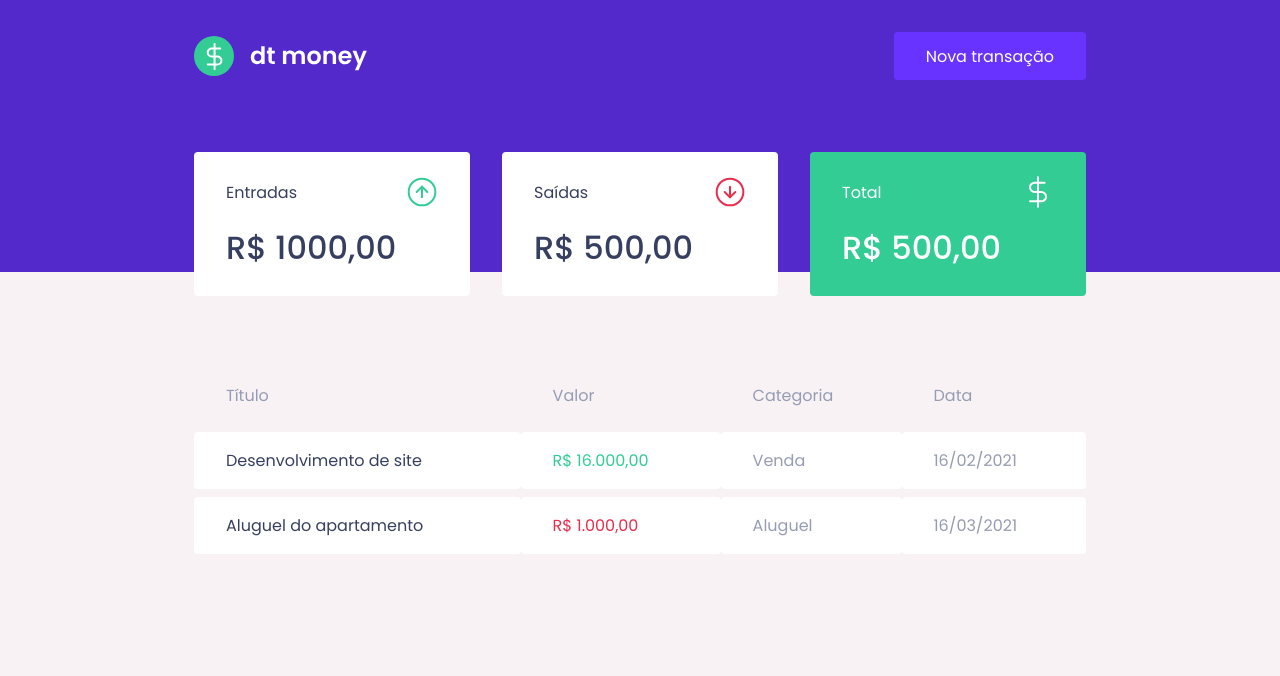
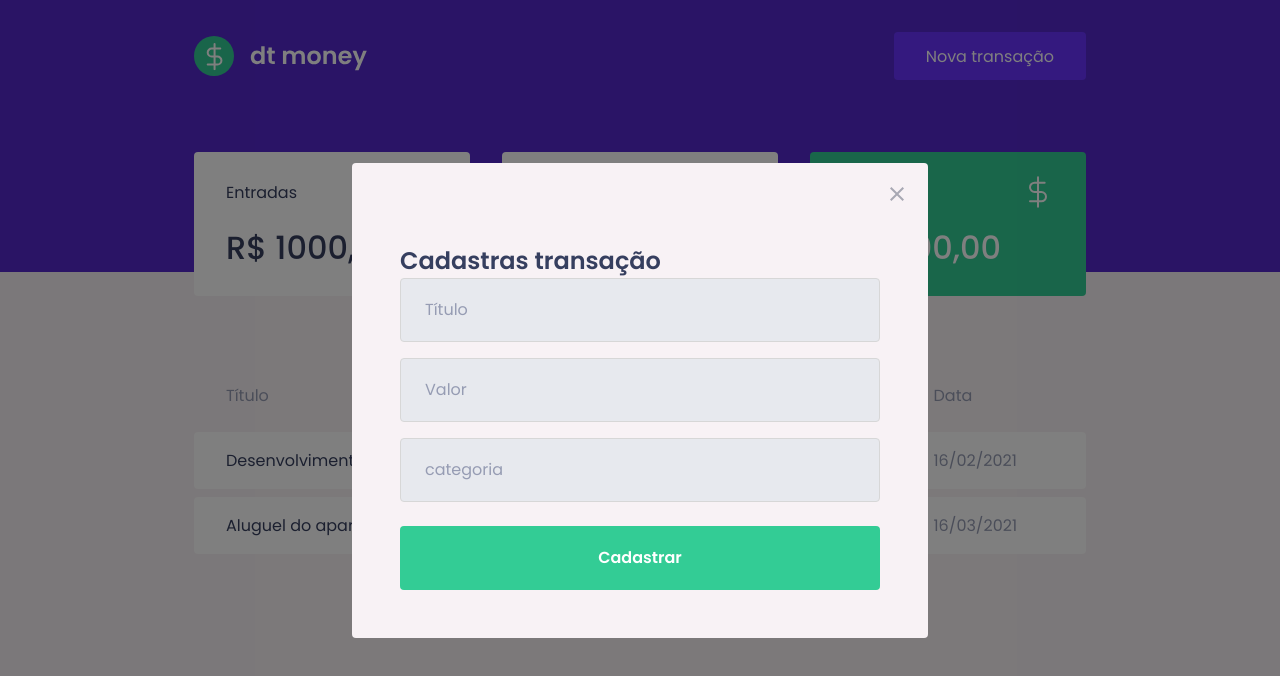
Before and after one commit to rlucasmd/dtmoney, a React (Create React App) app: page / in a window 1280 px wide. Both pictures are taken after a click on the button "Nova transação". Shown: the top 676 px of the page. Built offline with nearby package versions, Linux system fonts and the light colour scheme; no server answers; what miragejs would draw is missing.

Commit message:
add: modal styles

```diff
--- a/package.json
+++ b/package.json
@@ -22,6 +22,7 @@
     "@types/node": "^16.18.3",
     "@types/react": "^18.0.25",
     "@types/react-dom": "^18.0.9",
+    "@types/react-modal": "^3.13.1",
     "@types/styled-components": "^5.1.26"
   },
   "scripts": {
--- a/src/App.tsx
+++ b/src/App.tsx
@@ -2,11 +2,33 @@
 import { Header } from "./components/Header";
 import { GlobalStyle } from "./styles/global";
 
+import Modal from 'react-modal';
+import { useState } from "react";
+import { NewTransactionModal } from "./components/NewTransactionModal";
+
+Modal.setAppElement('#root');
+
 function App() {
+
+  const [isNewTransactionOpen, setIsNewTransactionOpen] = useState(false);
+
+  function handleOpenNewTransactionModal() {
+    setIsNewTransactionOpen(true);
+  }
+
+  function handleCloseNewTransactionModal() {
+    setIsNewTransactionOpen(false);
+  }
+
   return (
     <>
-      <Header />
+      <Header onOpenNewTransactionModal={handleOpenNewTransactionModal} />
       <Dashboard />
+      <NewTransactionModal
+        isOpen={isNewTransactionOpen}
+        onRequestClose={handleCloseNewTransactionModal}
+      />
+
       <GlobalStyle />
     </>
 
--- a/src/components/Header/index.tsx
+++ b/src/components/Header/index.tsx
@@ -1,13 +1,18 @@
 import logoImg from '../../assets/logo.svg';
 import { Container, Content } from './styles';
 
-function Header() {
+interface HeaderProps {
+  onOpenNewTransactionModal: () => void;
+}
+
+function Header({ onOpenNewTransactionModal }: HeaderProps) {
+
   return (
     <Container>
       <Content>
         <img src={logoImg} alt="dt money" />
 
-        <button type="button">
+        <button type="button" onClick={onOpenNewTransactionModal}>
           Nova transação
         </button>
       </Content>
--- /dev/null
+++ b/src/components/NewTransactionModal/index.tsx
@@ -0,0 +1,40 @@
+import Modal from 'react-modal';
+import { Container } from './styles';
+import closeImg from '../../assets/close.svg';
+
+interface NewTransactionModalProps {
+  isOpen: boolean;
+  onRequestClose: () => void;
+}
+
+function NewTransactionModal({ isOpen, onRequestClose }: NewTransactionModalProps) {
+  return (
+    <Modal
+      isOpen={isOpen}
+      onRequestClose={onRequestClose}
+
+      overlayClassName="react-modal-overlay"
+      className="react-modal-content"
+    >
+      <button
+        type="button"
+        onClick={onRequestClose}
+        className="react-modal-close"
+      >
+        <img src={closeImg} alt="fechar modal" />
+      </button>
+      <Container>
+        <h2>Cadastras transação</h2>
+        <input placeholder="Título" />
+        <input type="number" placeholder="Valor" />
+
+        <input placeholder="categoria" />
+
+        <button type="submit">Cadastrar</button>
+      </Container>
+
+    </Modal>
+  );
+}
+
+export { NewTransactionModal };
--- /dev/null
+++ b/src/components/NewTransactionModal/styles.ts
@@ -0,0 +1,54 @@
+import styled from "styled-components";
+
+export const Container = styled.form`
+  h2{
+    color: var(--text-title);
+    font-size: 1.5rem;
+    margin-top: 2rem;
+
+  }
+
+  input{
+    width: 100%;
+    padding: 0 1.5rem;
+    height: 4rem;
+    border-radius: 0.25rem;
+
+    background: var(--input-background);
+    border: 1px solid var(--input-border);
+
+    font-weight: 400;
+    font-size: 1rem;
+
+    &::placeholder{
+      color: var(--text-body)
+    }
+
+    & + input{
+      margin-top: 1rem;
+    }
+
+  }
+
+  button[type="submit"]{
+    width: 100%;
+    padding: 0 1.5rem;
+
+    height: 4rem;
+    background: var(--green);
+    color: #fff;
+    border-radius: 0.25rem;
+    border: 0;
+    font-size: 1rem;
+    margin-top: 1.5rem;
+    font-weight: 600;
+
+
+    transition: filter 0.3s;
+
+    &:hover{
+      filter: brightness(0.9);
+    }
+  }
+
+`;
--- a/src/styles/global.ts
+++ b/src/styles/global.ts
@@ -11,6 +11,10 @@
 
     --text-title: #363f5f;
     --text-body: #969cb3;
+
+    --input-background: #e7e9ee;
+
+    --input-border: #d7d7d7;
 
     --shape: #FFFFFF
 
@@ -54,6 +58,43 @@
     opacity: 0.6;
     cursor: not-allowed;
   }
+
+  .react-modal-overlay{
+    background: rgba(0, 0, 0, 0.5);
+    position: fixed;
+    top: 0;
+    right: 0;
+    left: 0;
+    bottom: 0;
+    display: flex;
+    align-items: center;
+    justify-content: center;
+
+  }
+
+  .react-modal-content{
+    width: 100%;
+    max-width: 576px;
+    background: var(--background);
+    padding: 3rem;
+    position: relative;
+    border-radius: 0.25rem;
+
+  }
+
+  .react-modal-close{
+    position: absolute;
+    right: 1.5rem;
+    top: 1.5rem;
+    border: 0;
+    background: transparent;
+
+    transition: filter 0.3s;
+
+    &:hover{
+      filter: brightness(0.7);
+    }
+  }
 `;
 
 export { GlobalStyle }
```
Also changed, not shown: 1 other file (tests, documents, lock files or other folders).
